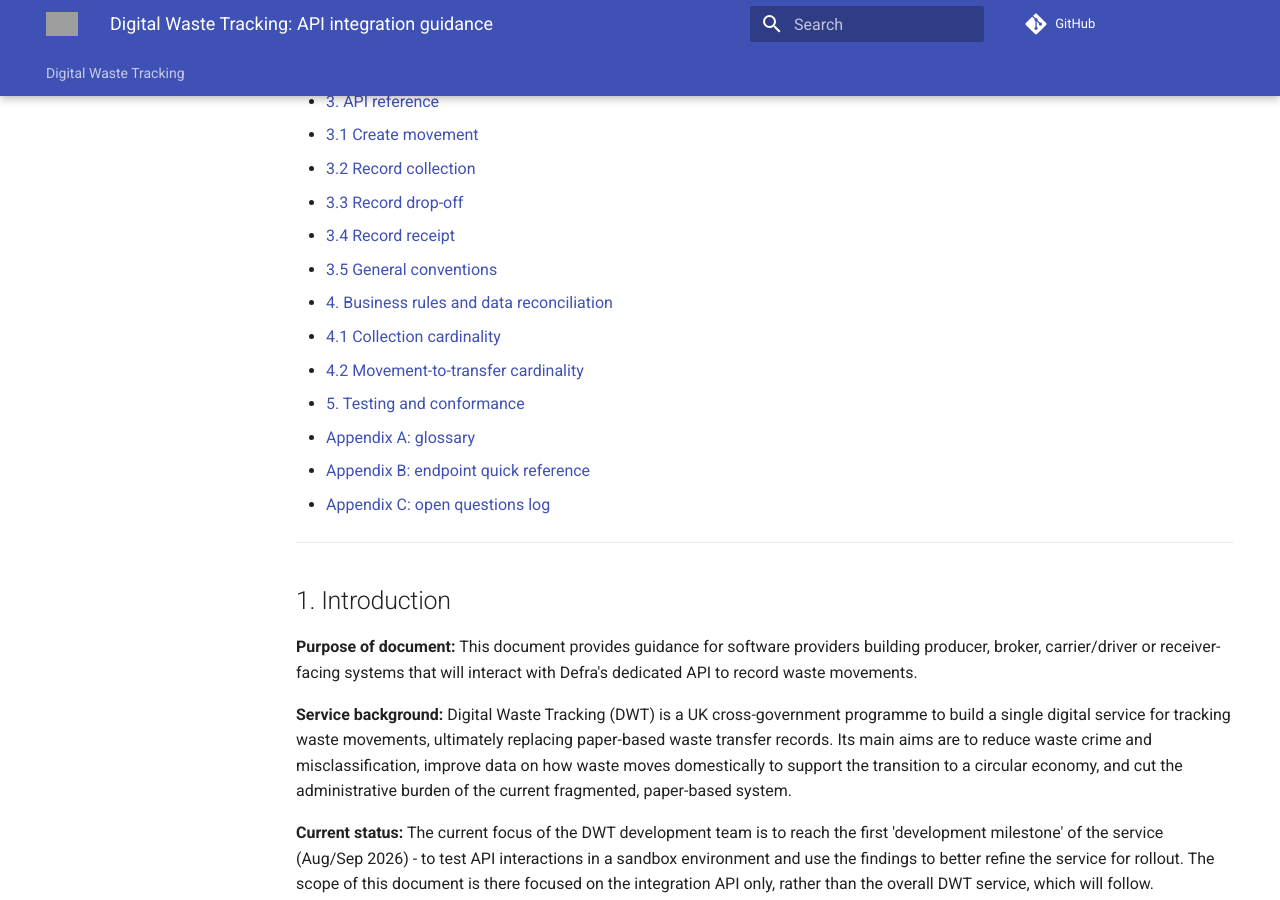
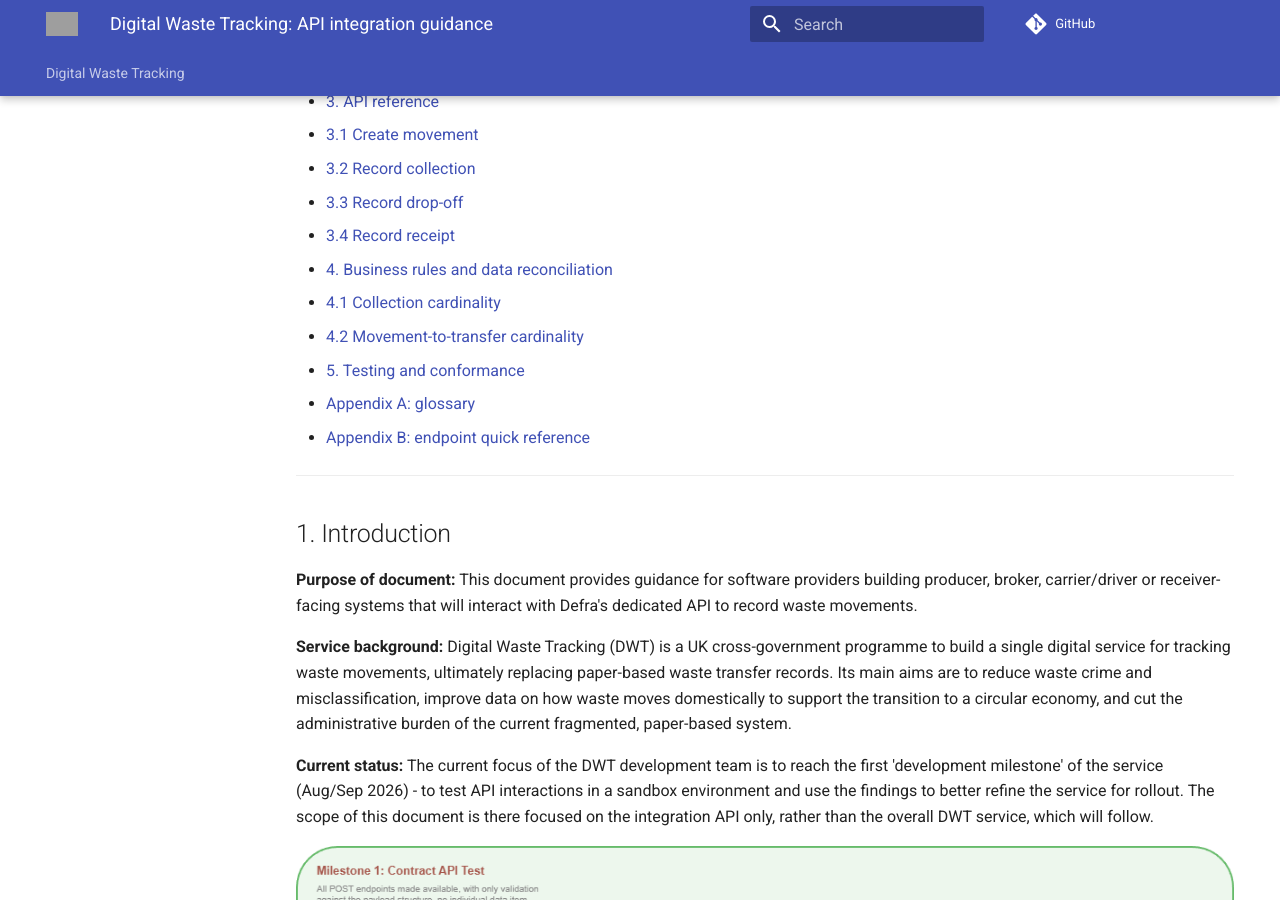
Before and after one commit to DEFRA/digital-waste-tracking-api-docs, an MkDocs documentation site: the page built from docs/software-provider-integration-guidance.md, in a window 1280 px wide and 900 px high, scrolled down 465 px. Built offline with MkDocs 1.6.1 and Material for MkDocs 9.7.7, drawn with Linux system fonts in a browser that asks for light colours; comment, search, counter and statistics services are not loaded; the version menu is left out; grey boxes are pictures that could not be loaded.

Commit message:
Remove Appendix C: open questions log
Removed the section on open questions log from the guidance document.

```diff
--- a/docs/software-provider-integration-guidance.md
+++ b/docs/software-provider-integration-guidance.md
@@ -17,14 +17,13 @@
   - [3.2 Record collection](#32-record-collection)
   - [3.3 Record drop-off](#33-record-drop-off)
   - [3.4 Record receipt](#34-record-receipt)
-  - [3.5 General conventions](#35-general-conventions)
 - [4. Business rules and data reconciliation](#4-business-rules-and-data-reconciliation)
   - [4.1 Collection cardinality](#41-collection-cardinality)
   - [4.2 Movement-to-transfer cardinality](#42-movement-to-transfer-cardinality)
 - [5. Testing and conformance](#5-testing-and-conformance)
 - [Appendix A: glossary](#appendix-a-glossary)
 - [Appendix B: endpoint quick reference](#appendix-b-endpoint-quick-reference)
-- [Appendix C: open questions log](#appendix-c-open-questions-log)
+
 
 ---
 
```
